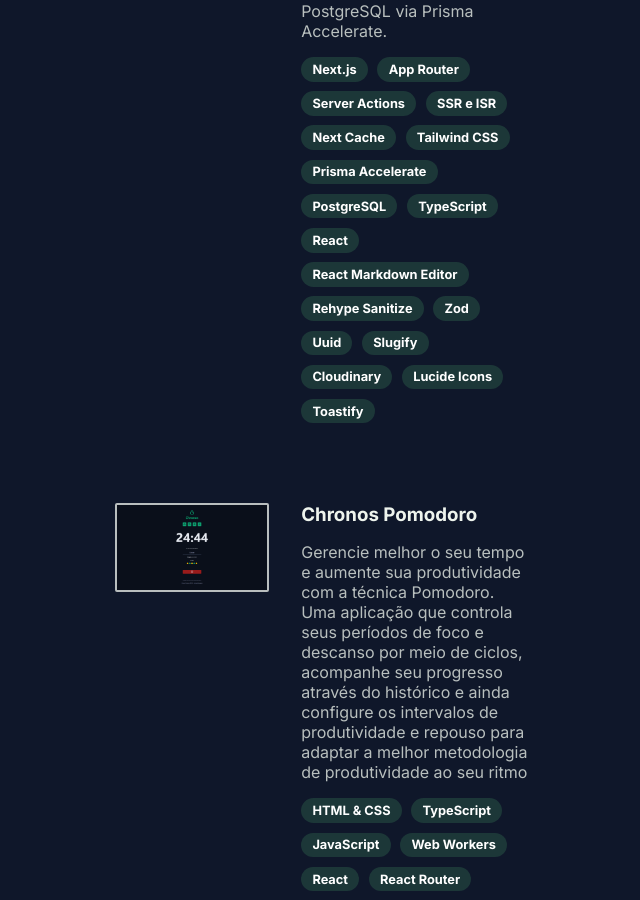
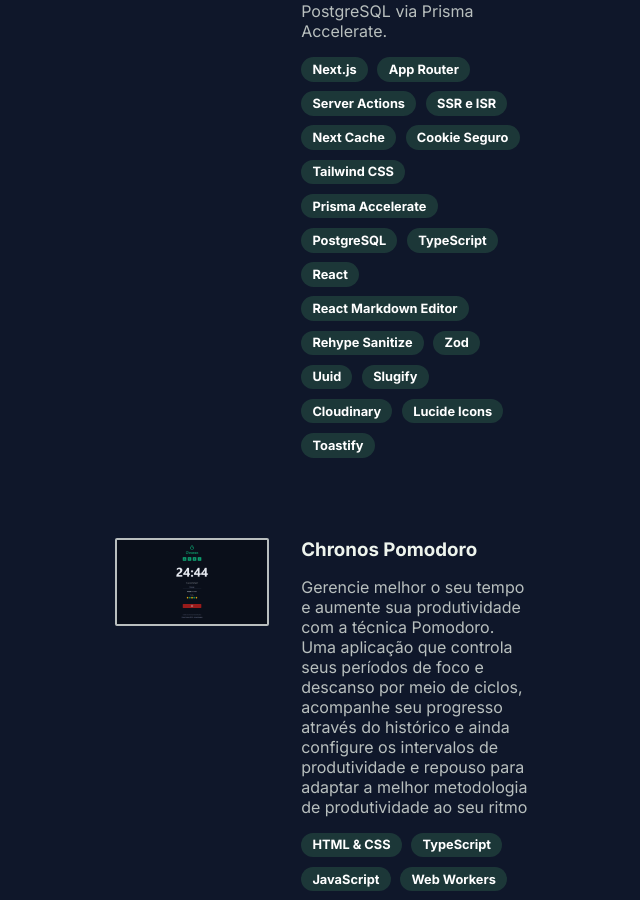
Before and after one commit to Fernando-Goncalves-Santos/Fernando_Goncalves, a React (Vite) app: page / in a window 1280 px wide. Shown: the part 1664-2564 px from the top of the page, without its empty margins (472-1112 px from the left). Built offline with nearby package versions, Linux system fonts and the light colour scheme; a web font is replaced by a local one.

Commit message:
alteração de tags -theblog

```diff
--- a/src/App.jsx
+++ b/src/App.jsx
@@ -207,6 +207,7 @@ function App() {
                   "Server Actions",
                   "SSR e ISR",
                   "Next Cache",
+                  "Cookie Seguro",
                   "Tailwind CSS",
                   "Prisma Accelerate",
                   "PostgreSQL",
```
